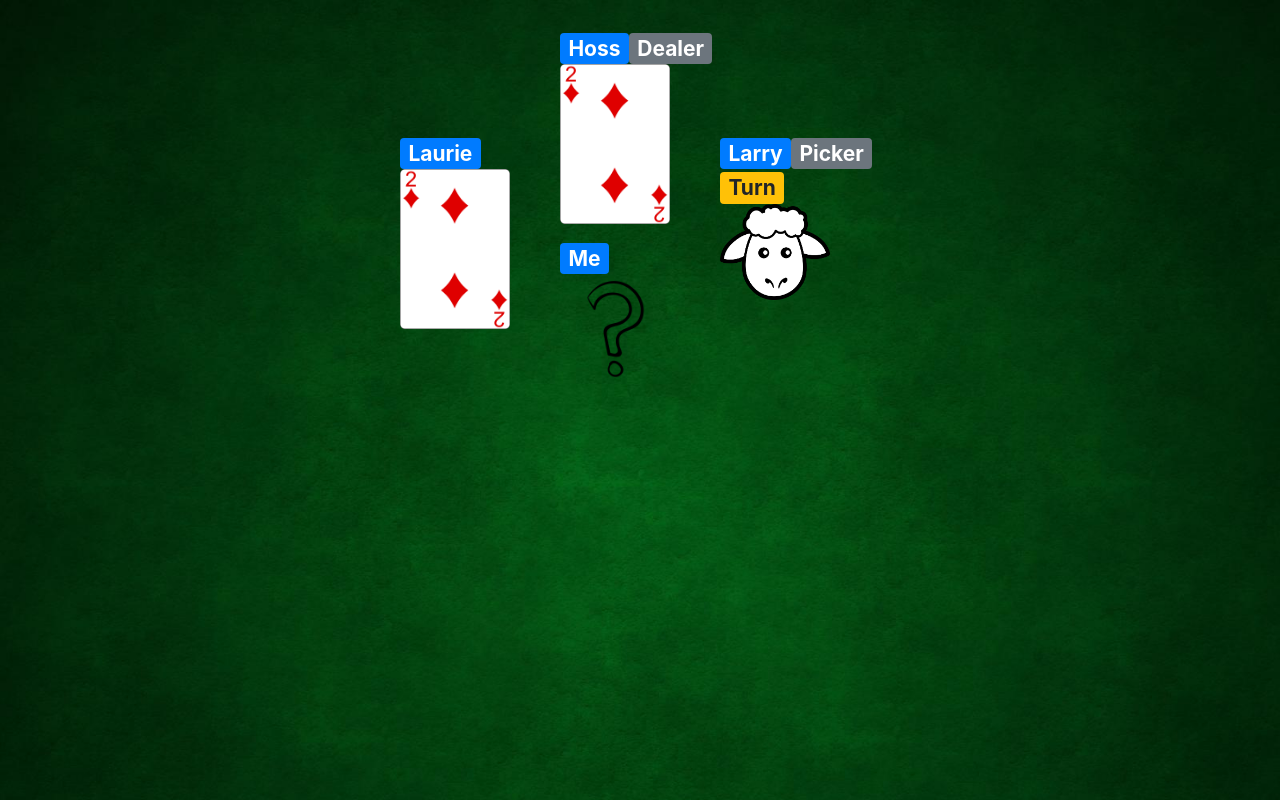
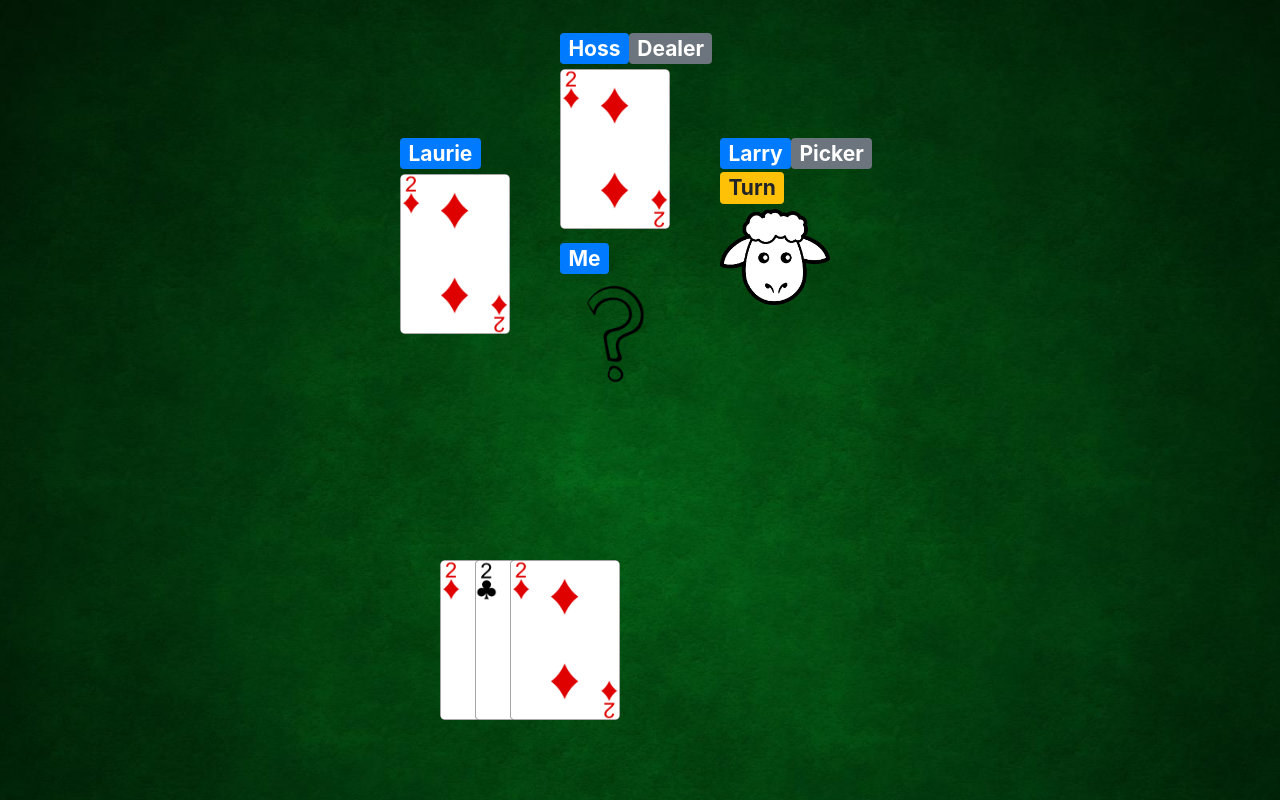
Before and after one commit to justinleebehnke/sheephead, a React (Create React App) app: page / in a window 1280 px wide. Built offline with nearby package versions, Linux system fonts and the light colour scheme.

Commit message:
Layout cards in hand

```diff
--- a/src/App.css
+++ b/src/App.css
@@ -5,7 +5,7 @@ body {
 
 section {
   width: 800px;
-  height: 600px;
+  height: 700px;
   margin: 30px auto;
   overflow: hidden;
 }
--- a/src/Card.css
+++ b/src/Card.css
@@ -1,3 +1,4 @@
-img {
+.playing-card img {
+  margin-top: 5px;
   width: 110px;
 }
--- a/src/Card.tsx
+++ b/src/Card.tsx
@@ -10,7 +10,7 @@ class Card extends Component<Props, {}> {
   render() {
     const { card } = this.props;
     return (
-      <div>
+      <div className="playing-card">
         {
           //@ts-ignore
           <img src={cards[card]} alt={`playing-card-${card}`} />
--- a/src/GameBoard.tsx
+++ b/src/GameBoard.tsx
@@ -1,4 +1,5 @@
 import React, { Component } from "react";
+import Hand from "./Hand";
 import PlayerLayout from "./PlayerLayout";
 
 class GameBoard extends Component {
@@ -6,6 +7,7 @@ class GameBoard extends Component {
     return (
       <div>
         <PlayerLayout />
+        <Hand cardsInHand={["2d", "2c", "2d"]} />
       </div>
     );
   }
--- /dev/null
+++ b/src/Hand.css
@@ -0,0 +1,21 @@
+#hand {
+  width: 50%;
+  margin: auto;
+}
+
+#hand .playing-card {
+  margin: auto;
+  display: inline;
+  width: 110px;
+  margin-left: -75px;
+  z-index: 1;
+}
+#hand .playing-card:first-child {
+  margin-left: 0px;
+}
+
+#hand .playing-card:hover {
+  position: relative;
+  top: -10px;
+  cursor: pointer;
+}
--- /dev/null
+++ b/src/Hand.tsx
@@ -0,0 +1,21 @@
+import React, { Component } from "react";
+import Card from "./Card";
+import "./Hand.css";
+
+type Props = {
+  cardsInHand: string[];
+};
+
+class Hand extends Component<Props, {}> {
+  render() {
+    return (
+      <div id="hand">
+        {this.props.cardsInHand.map((cardName) => (
+          <Card card={cardName} />
+        ))}
+      </div>
+    );
+  }
+}
+
+export default Hand;
```
Also changed, not shown: 1 other file (tests, documents, lock files or other folders).
